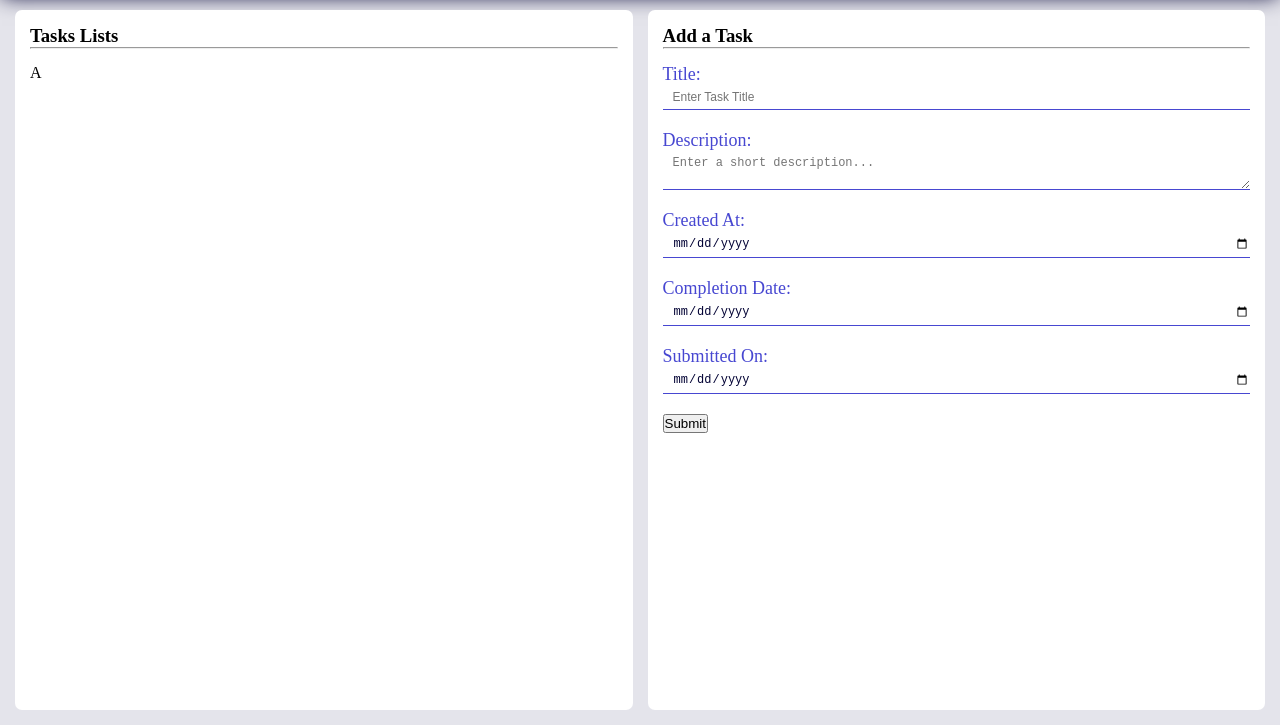
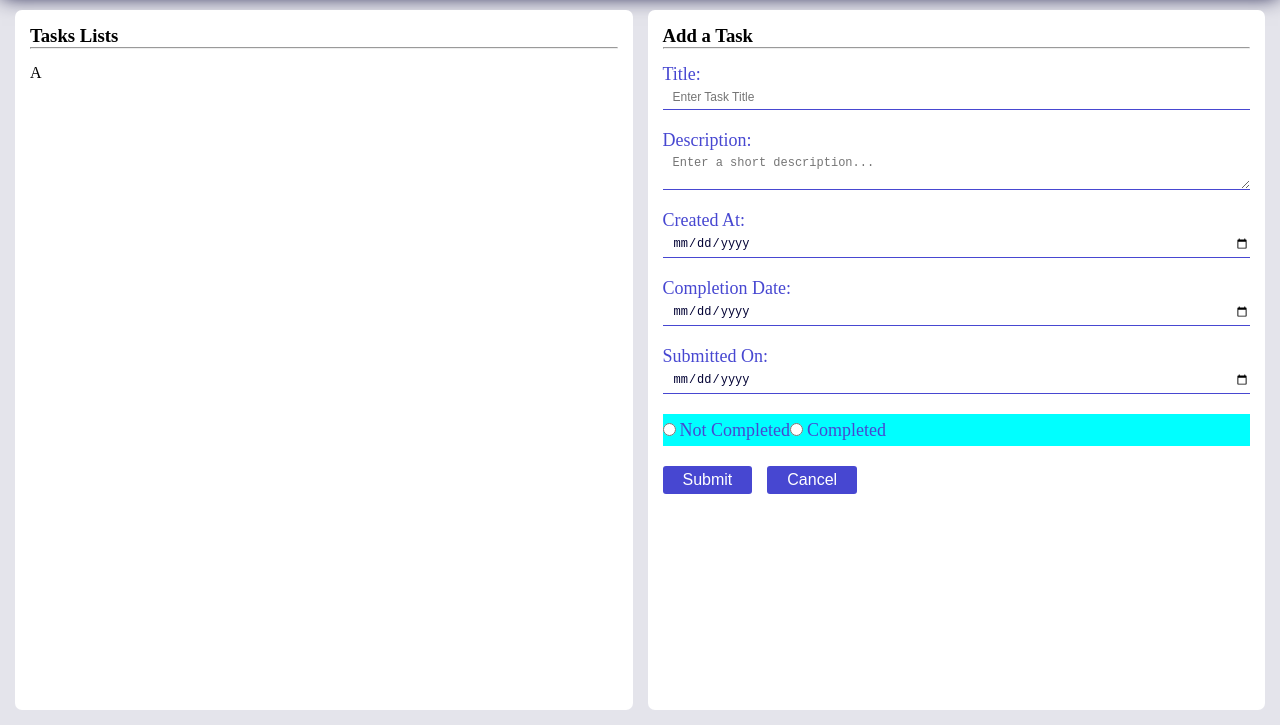
Before and after one commit to The-Jitu-Assignments/week2-task3, a plain HTML site: page index.html in a window 1280 px wide. Shown: the part 75-800 px from the top of the page. Drawn offline with Linux system fonts and the light colour scheme.

Commit message:
added radio buttons

```diff
--- a/index.html
+++ b/index.html
@@ -47,8 +47,19 @@
               <label for="">Submitted On:</label>
               <input type="date" name="" id="">
             </div>
-            <div>
+            <div class="form--item form--item__radio">
+              <div>
+                <input type="radio" name="task_completion" id="" value="NotCompleted">
+                <label for="">Not Completed</label>
+              </div>
+              <div>
+                <input type="radio" name="task_completion" id="" value="Completed">
+                <label for="">Completed</label>
+              </div>
+            </div>
+            <div class="btn--container">
               <button type="submit">Submit</button>
+              <button type="reset">Cancel</button>
             </div>
           </form>
         </div>
--- a/styles.css
+++ b/styles.css
@@ -10,6 +10,8 @@
   --blueColor: #4747d1;
   --darkBlueColor:  #000033;
   --mainBorderRadius: 7px;
+  --mainGap: 15px;
+  --mainTransition: all .3s linear;
 }
 
 body {
@@ -39,7 +41,7 @@ body {
 
 .content {
   display: flex;
-  gap: 15px;
+  gap: var(--mainGap);
   height: calc(100vh - 100px);
   margin: 15px;
 }
@@ -88,3 +90,34 @@ body {
   padding: 0 0 5px 10px;
   font-size: 12px;
 }
+
+.form--item__radio {
+  display: flex;
+  flex-direction: row;
+  align-items: center;
+  background-color: aqua;
+  height: 2rem;
+}
+
+.btn--container {
+  display: flex;
+  gap: var(--mainGap);
+}
+
+.btn--container button {
+  padding: 5px 20px;
+  cursor: pointer;
+  background-color: var(--blueColor);
+  outline: none;
+  border: none;
+  color: var(--primaryColor);
+  font-size: 16px;
+  border-radius: 3px;
+  transition: var(--mainTransition);
+}
+
+.btn--container button:hover {
+  background-color: transparent;
+  color: var(--blueColor);
+  border: 1px solid var(--blueColor);
+}
```
